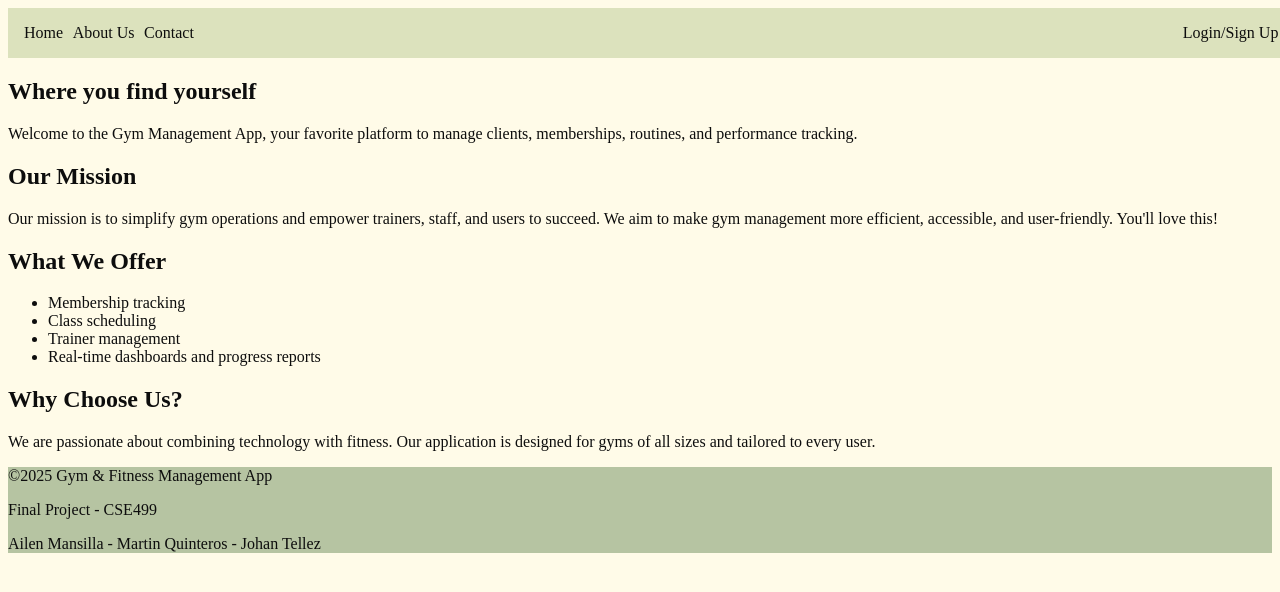
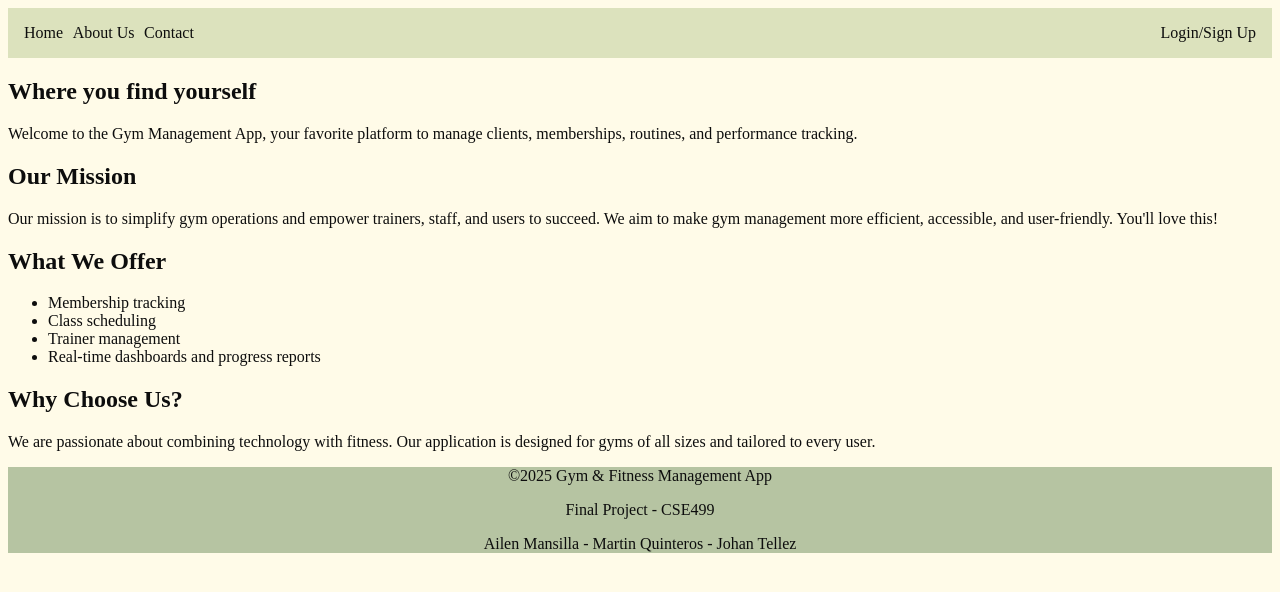
Before and after one commit to Tincho228/gym-management-django, a Django app: page /about/ in a window 1280 px wide. Shown: the top 592 px of the page. Run offline with Django 4.2, Linux system fonts and the light colour scheme.

Commit message:
align footer

```diff
--- a/website/main/static/main/css/styles.css
+++ b/website/main/static/main/css/styles.css
@@ -5,7 +5,8 @@ body{
 }
 nav{
     background-color: #DCE2BD;
-    min-width: 100%;
+    max-width: 100%;
+    margin: 0;
     display: flex;
     /* justify-content: left;  */
     align-items: center;
@@ -36,6 +37,9 @@ main{
 }
 footer{
     background-color: #B6C4A2;
+    text-align: center;
+    max-width: 100%;
+    margin: 0;
 }
 #login{
     background-color: #93C0A4;
@@ -52,8 +56,6 @@ footer{
     border: 1px solid #6d6d6d;
     padding: 0.7em;
     margin: 1em;
-    display: inline-block;
-    width: 50%;
     text-align: center;
     background-color: #DCE2BD;
 }
@@ -62,6 +64,7 @@ footer{
     width: 100%;
     border-collapse: collapse;
     margin-top: 20px;
+    padding: 0.3rem;
 }
 
 .membership-table th,
```
